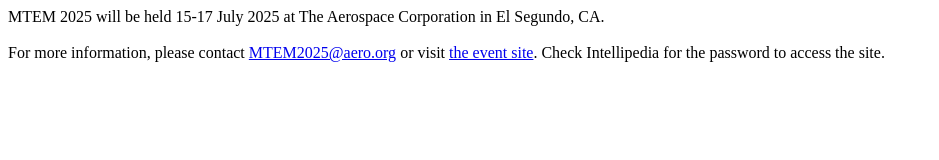
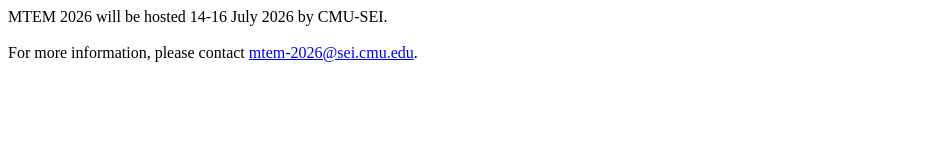
Before and after one commit to mtem-org/mtem.org, a plain HTML site: page index.html in a window 1280 px wide. Shown: the whole page, without its empty margins (0-939 px from the left). Drawn offline with Linux system fonts and the light colour scheme.

Commit message:
Update with initial MTEM 2026 information

```diff
--- a/index.html
+++ b/index.html
@@ -4,10 +4,9 @@
         <title>MTEM</title>
     </head>
     <body>
-        MTEM 2025 will be held 15-17 July 2025 at The Aerospace Corporation in El Segundo, CA.
+        MTEM 2026 will be hosted 14-16 July 2026 by CMU-SEI.
         <br />
         <br />
-        For more information, please contact <a href="mailto:MTEM2025@aero.org">MTEM2025@aero.org</a> or visit
-        <a href="https://cvent.me/z37o09">the event site</a>. Check Intellipedia for the password to access the site.
+        For more information, please contact <a href="mailto:mtem-2026@sei.cmu.edu">mtem-2026@sei.cmu.edu</a>.
     </body>
 </html>
```
